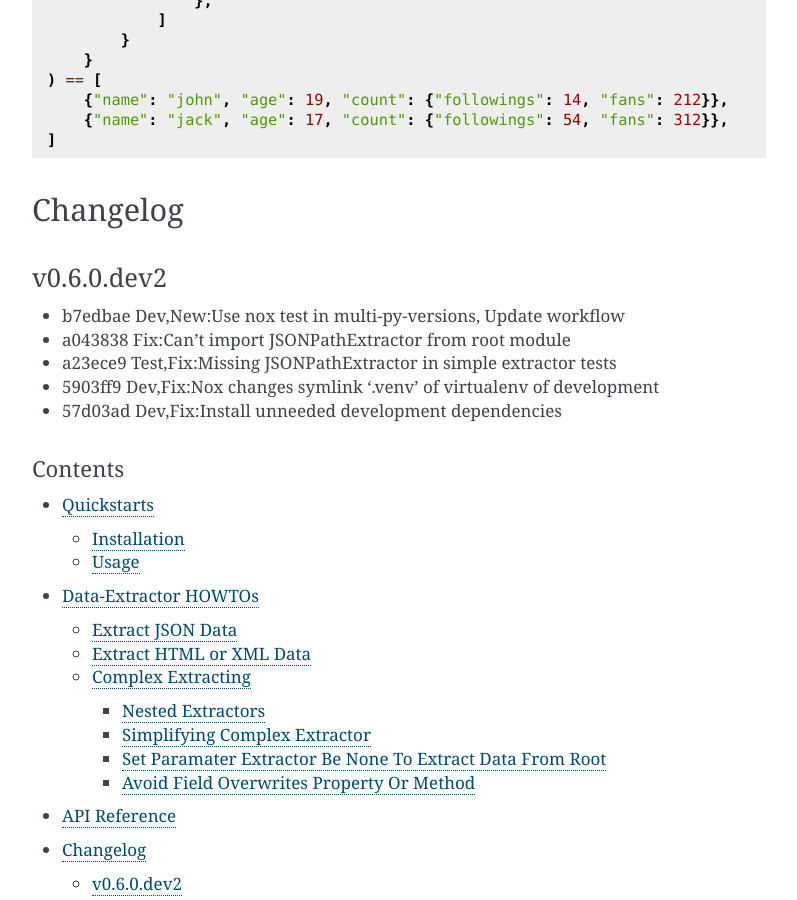
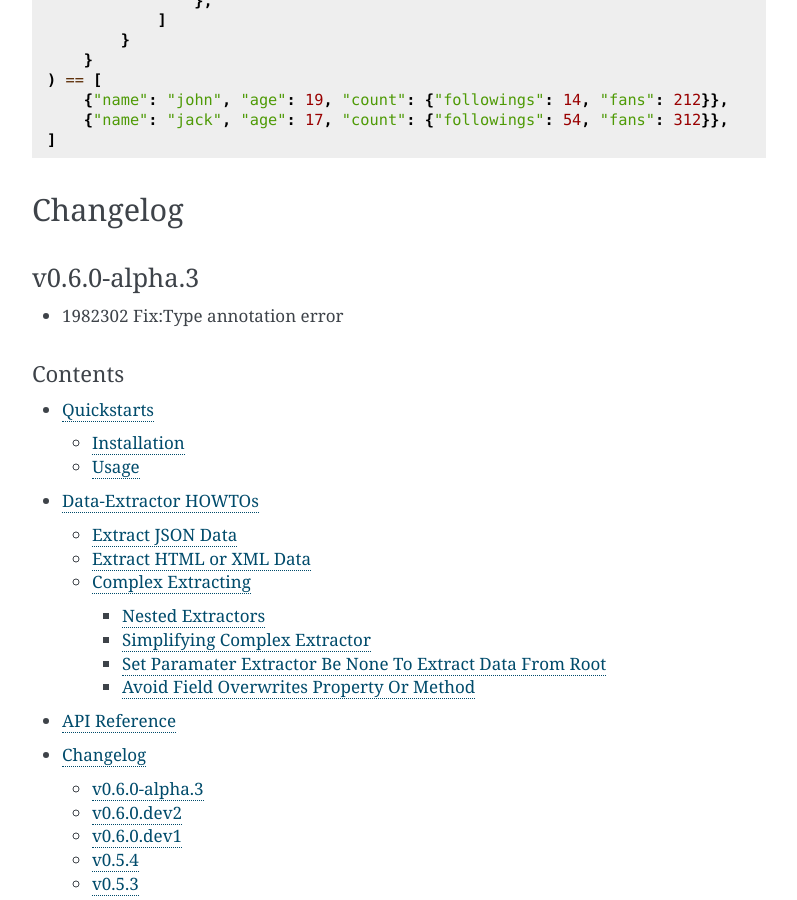
Before and after one commit to linw1995/data_extractor, a Sphinx documentation site: the page built from docs/source/index.rst, in a window 1280 px wide and 900 px high, scrolled down 1244 px. Shown: the whole window, without its empty margins (356-1153 px from the left). Built offline with Sphinx 7.4.7, drawn with Linux system fonts in a browser that asks for light colours.

Commit message:
Bump to v0.6.0-alpha.3
- 1982302 Fix:Type annotation error

```diff
--- a/docs/source/changelog.rst
+++ b/docs/source/changelog.rst
@@ -2,14 +2,10 @@
 Changelog
 =========
 
-v0.6.0.dev2
-~~~~~~~~~~~
+v0.6.0-alpha.3
+~~~~~~~~~~~~~~
 
-- b7edbae Dev,New:Use nox test in multi-py-versions, Update workflow
-- a043838 Fix:Can't import JSONPathExtractor from root module
-- a23ece9 Test,Fix:Missing JSONPathExtractor in simple extractor tests
-- 5903ff9 Dev,Fix:Nox changes symlink '.venv' of virtualenv of development
-- 57d03ad Dev,Fix:Install unneeded development dependencies
+- 1982302 Fix:Type annotation error
 
 .. include:: history.rst
     :start-line: 4
--- a/pyproject.toml
+++ b/pyproject.toml
@@ -1,6 +1,6 @@
 [tool.poetry]
 name = "data_extractor"
-version = "0.6.0.dev2"
+version = "0.6.0-alpha.3"
 license = "MIT"
 description = "Combine XPath, CSS Selectors and JSONPath for Web data extracting."
 authors = ["linw1995 <linw1995@icloud.com>"]
@@ -30,7 +30,7 @@ lxml = "^4.3.0"
 # json extractor backend
 jsonpath-rw = {version = "^1.4.0", optional = true}
 jsonpath-rw-ext = {version = "^1.2", optional = true}
-jsonpath-extractor = {version = "^0.1.1", optional = true}
+jsonpath-extractor = {version = "^0.2.0-alpha.0", optional = true, allow-prereleases = true}
 
 black = {version = "^19.3b0", optional = true}
 flake8 = {version = "^3.7.8", optional = true}
```
Also changed, not shown: README.rst (+3 -7 lines), docs/source/history.rst (+9 -0 lines), requirements-mini.txt (+72 -71 lines), requirements.txt (+177 -170 lines), 1 other file.
